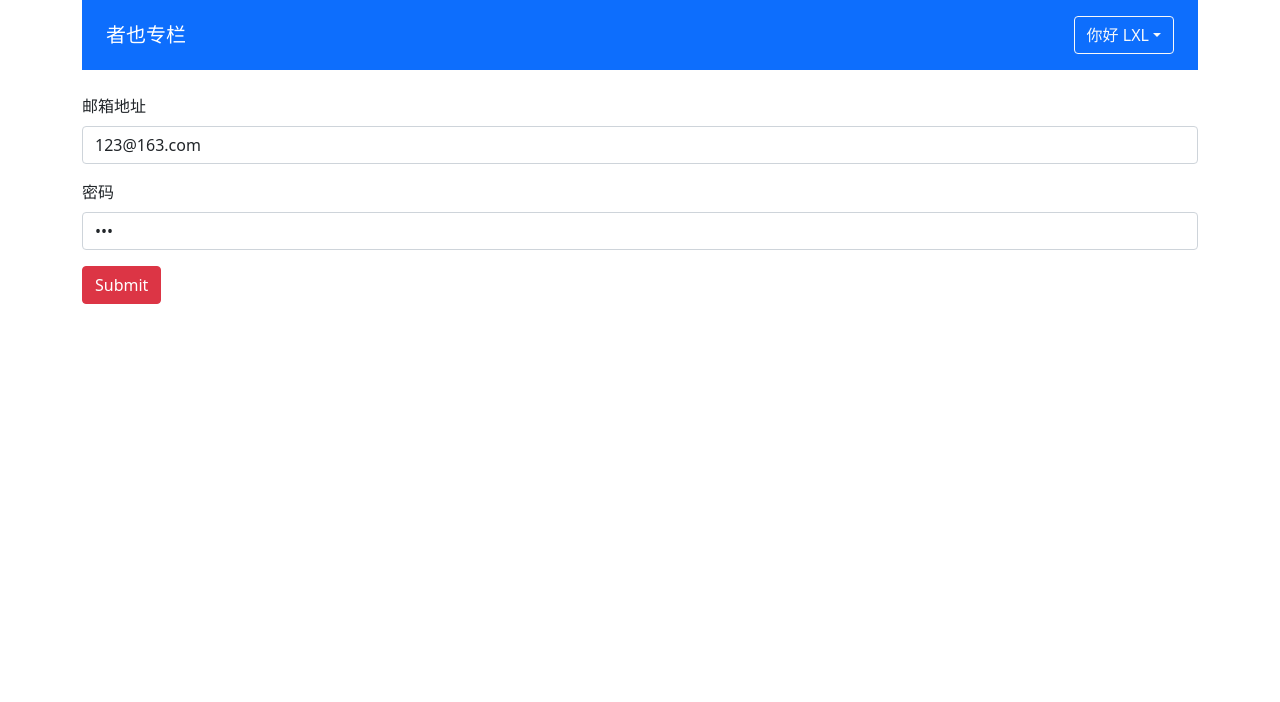
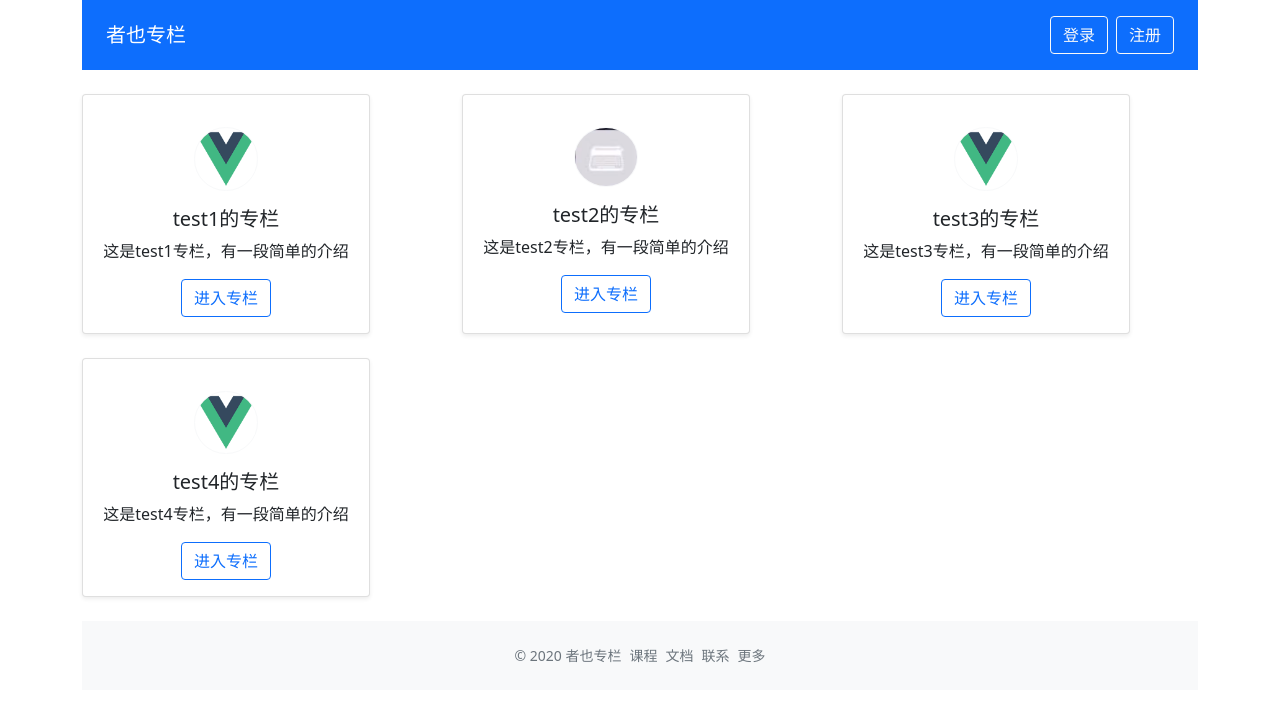
Before and after one commit to DavidLee1995/myvue3, a Vue app: page / in a window 1280 px wide. Shown: the top 702 px of the page. Built offline with nearby package versions, Linux system fonts and the light colour scheme.

Commit message:
结构更换

```diff
--- a/package.json
+++ b/package.json
@@ -10,7 +10,8 @@
   "dependencies": {
     "bootstrap": "^5.0.0-alpha2",
     "mitt": "^2.1.0",
-    "vue": "^3.0.0"
+    "vue": "^3.0.0",
+    "vue-router": "^4.0.0-beta.13"
   },
   "devDependencies": {
     "@typescript-eslint/eslint-plugin": "^2.33.0",
--- a/src/App.vue
+++ b/src/App.vue
@@ -8,88 +8,43 @@
 -->
 <template>
   <div class="container">
-    <ClobalHeader :user="currentUser"></ClobalHeader>
-    <!-- <ColumnList :list="list"></ColumnList> -->
-    <validate-form @form-submit="onFormSubmit">
-      <div class="form-group mb-3">
-        <label for="exampleInputEmail1" class="form-label">邮箱地址</label>
-        <validate-input type='text' placeholder="请输入邮箱地址" v-model="emailVal" :rules="emailRules" ref="inputRef"></validate-input>
-      </div>
-      <div class="form-group mb-3">
-        <label for="exampleInputEmail1" class="form-label">密码</label>
-        <validate-input type='password' placeholder="请输入密码" v-model="passwordVal" :rules="passwordRules"></validate-input>
-      </div>
-      <template #submit>
-        <button class="btn btn-danger">Submit</button>
-      </template>
-    </validate-form>
+    <global-header :user="currentUser"></global-header>
+    <router-view></router-view>
+    <footer class="text-center py-4 text-secondary bg-light mt-6">
+      <small>
+        <ul class="list-inline mb-0">
+          <li class="list-inline-item">© 2020 者也专栏</li>
+          <li class="list-inline-item">课程</li>
+          <li class="list-inline-item">文档</li>
+          <li class="list-inline-item">联系</li>
+          <li class="list-inline-item">更多</li>
+        </ul>
+      </small>
+    </footer>
   </div>
 </template>
 
 <script lang="ts">
-import { defineComponent, reactive, ref } from 'vue'
+import { defineComponent } from 'vue'
 import 'bootstrap/dist/css/bootstrap.min.css'
-import ClobalHeader, { UserProps } from './components/GlobalHeader.vue'
-import ValidateInput, { RulesProp } from './components/ValidateInput.vue'
-import ValidateForm from './components/ValidateForm.vue'
+import GlobalHeader, { UserProps } from './components/GlobalHeader.vue'
 // import ColumnList, { ColumnProps } from './components/ColumnList.vue'
 
 const currentUser: UserProps = {
-  isLogin: true,
+  isLogin: false,
   name: 'LXL'
 }
-const emailReg = /^([a-zA-Z]|[0-9])(\w|\\-)+@[a-zA-Z0-9]+\.([a-zA-Z]{2,4})$/
 export default defineComponent({
   name: 'App',
   components: {
     // ColumnList,
-    ClobalHeader,
-    ValidateInput,
-    ValidateForm
+    GlobalHeader
+
   },
   setup () {
-    const inputRef = ref<any>()
-    const emailRef = reactive({
-      val: '',
-      error: false,
-      message: ''
-    })
-    const emailVal = ref('123@163.com')
-    const passwordVal = ref('123')
-    const emailRules: RulesProp = [
-      { type: 'required', message: '电子郵箱地址不能为空' },
-      { type: 'email', message: '请输入正确的电子邮箱格式' }
-    ]
-    const passwordRules: RulesProp = [
-      { type: 'password', message: '密码不能为空' }
-    ]
+    return {
+      currentUser
 
-    const validateEmail = () => {
-      if (emailRef.val.trim() === '') {
-        emailRef.error = true
-        emailRef.message = 'can not be empty'
-      } else if (!emailReg.test(emailRef.val)) {
-        emailRef.error = true
-        emailRef.message = 'should be valid email'
-      } else {
-        emailRef.error = false
-      }
-    }
-    const onFormSubmit = (result: boolean) => {
-      console.log('result', inputRef.value.validateInput())
-      console.log(123, result)
-    }
-    return {
-      // list: testData,
-      currentUser,
-      emailRef,
-      validateEmail,
-      emailRules,
-      emailVal,
-      passwordVal,
-      passwordRules,
-      onFormSubmit,
-      inputRef
     }
   }
 })
--- a/src/components/ColumnList.vue
+++ b/src/components/ColumnList.vue
@@ -12,7 +12,8 @@
           <p class="card-text text-left">
             {{ column.description }}
           </p>
-          <a href="#" class="btn btn-outline-primary">进入专栏</a>
+          <!-- <router-link :to="{name:'Column',params:{id:column.id}}" class="btn btn-outline-primary">进入专栏</router-link> -->
+          <router-link :to="`/column/${column.id}`" class="btn btn-outline-primary">进入专栏</router-link>
         </div>
       </div>
     </div>
@@ -20,31 +21,7 @@
 </template>
 
 <script lang="ts">
-// const testData: ColumnProps[] = [
-//   {
-//     id: 1,
-//     title: 'test1的专栏',
-//     description: '这是test1专栏，有一段简单的介绍',
-//     avatar: require('./assets/logo.png')
-//   },
-//   {
-//     id: 2,
-//     title: 'test2的专栏',
-//     description: '这是test2专栏，有一段简单的介绍'
-//   },
-//   {
-//     id: 3,
-//     title: 'test3的专栏',
-//     description: '这是test3专栏，有一段简单的介绍',
-//     avatar: require('./assets/logo.png')
-//   },
-//   {
-//     id: 4,
-//     title: 'test4的专栏',
-//     description: '这是test4专栏，有一段简单的介绍',
-//     avatar: require('./assets/logo.png')
-//   }
-// ]
+
 import { defineComponent, PropType, computed } from 'vue'
 export interface ColumnProps {
   id: number;
--- a/src/components/GlobalHeader.vue
+++ b/src/components/GlobalHeader.vue
@@ -1,13 +1,13 @@
 
 <template>
   <nav class="navbar navbar-dark bg-primary justify-content-between mb-4 px-4">
-    <a class="navbar-brand" href="#">者也专栏</a>
+    <router-link to="/" class="navbar-brand" href="#">者也专栏</router-link>
     <ul v-if="!user.isLogin" class="list-inline mb-0">
       <li class="list-inline-item">
-        <a href="#" class="btn btn-outline-light my-2">登录</a>
+        <router-link to="/login" class="btn btn-outline-light my-2">登录</router-link>
       </li>
       <li class="list-inline-item">
-        <a href="#" class="btn btn-outline-light my-2">注册</a>
+        <router-link to="/login" class="btn btn-outline-light my-2">注册</router-link>
       </li>
     </ul>
     <ul v-else class="list-inline mb-0">
--- a/src/components/ValidateForm.vue
+++ b/src/components/ValidateForm.vue
@@ -20,11 +20,13 @@ export default defineComponent({
   setup (props, context) {
     let funcArr: ValidateFunc[] = []
     const submitForm = () => {
-      const result = funcArr.every((func) => func())
-      context.emit('form-submit', true)
+      const result = funcArr.map((func) => func()).every(result => result)
+      context.emit('form-submit', result)
     }
-    const callback = (func?: ValidateFunc) => {
-      funcArr.push(func)
+    const callback = (func: ValidateFunc | undefined) => {
+      if (func) {
+        funcArr.push(func)
+      }
     }
     emitter.on('form-item-created', callback)
     onUnmounted(() => {
--- a/src/components/ValidateInput.vue
+++ b/src/components/ValidateInput.vue
@@ -18,8 +18,9 @@ import { defineComponent, reactive, PropType, onMounted } from 'vue'
 import { emitter } from './ValidateForm.vue'
 const emailReg = /^([a-zA-Z]|[0-9])(\w|\\-)+@[a-zA-Z0-9]+\.([a-zA-Z]{2,4})$/
 interface RuleProp {
-  type: 'required' | 'email' | 'password';
+  type: 'required' | 'email' | 'custom';
   message: string;
+  validator?: () => boolean;
 }
 export type RulesProp = RuleProp[];
 export default defineComponent({
@@ -37,18 +38,18 @@ export default defineComponent({
     })
     const validateInput = () => {
       if (props.rules) {
-        const allPassed = props.rules.every((rule) => {
+        const allPassed = props.rules.every(rule => {
           let passed = true
           inputRef.message = rule.message
           switch (rule.type) {
             case 'required':
-              passed = inputRef.val.trim() !== ''
+              passed = (inputRef.val.trim() !== '')
               break
             case 'email':
               passed = emailReg.test(inputRef.val)
               break
-            case 'password':
-              passed = inputRef.val.trim() !== ''
+            case 'custom':
+              passed = rule.validator ? rule.validator() : true
               break
             default:
               break
--- a/src/main.ts
+++ b/src/main.ts
@@ -1,4 +1,33 @@
 import { createApp } from 'vue'
 import App from './App.vue'
+import { createRouter, createWebHistory } from 'vue-router'
+import Home from './views/Home.vue'
+import Login from './views/Login.vue'
+import Column from './views/columnDetail.vue'
+const routerHistory = createWebHistory()
+const router = createRouter(
+  {
+    history: routerHistory,
+    routes: [
+      {
+        path: '/',
+        name: 'home',
+        component: Home
+      },
+      {
+        path: '/login',
+        name: 'login',
+        component: Login
+      },
+      {
+        path: '/column/:id',
+        name: 'Column',
+        component: Column
+      }
+    ]
+  }
+)
 
-createApp(App).mount('#app')
+const app = createApp(App)
+app.use(router)
+app.mount('#app')
--- /dev/null
+++ b/src/views/Home.vue
@@ -0,0 +1,45 @@
+<template>
+  <div>
+    <column-list :list="list"></column-list>
+  </div>
+</template>
+<script lang="ts">
+import { defineComponent } from 'vue'
+import ColumnList, { ColumnProps } from '../components/ColumnList.vue'
+const testData: ColumnProps[] = [
+  {
+    id: 1,
+    title: 'test1的专栏',
+    description: '这是test1专栏，有一段简单的介绍',
+    avatar: require('../assets/logo.png')
+  },
+  {
+    id: 2,
+    title: 'test2的专栏',
+    description: '这是test2专栏，有一段简单的介绍'
+  },
+  {
+    id: 3,
+    title: 'test3的专栏',
+    description: '这是test3专栏，有一段简单的介绍',
+    avatar: require('../assets/logo.png')
+  },
+  {
+    id: 4,
+    title: 'test4的专栏',
+    description: '这是test4专栏，有一段简单的介绍',
+    avatar: require('../assets/logo.png')
+  }
+]
+export default defineComponent({
+  name: 'Home',
+  components: {
+    ColumnList
+  },
+  setup () {
+    return {
+      list: testData
+    }
+  }
+})
+</script>
--- /dev/null
+++ b/src/views/Login.vue
@@ -0,0 +1,74 @@
+<template>
+  <validate-form @form-submit="onFormSubmit">
+      <div class="form-group mb-3">
+        <label for="exampleInputEmail1" class="form-label">邮箱地址</label>
+        <validate-input type='text' placeholder="请输入邮箱地址" v-model="emailVal" :rules="emailRules" ref="inputRef"></validate-input>
+      </div>
+      <div class="form-group mb-3">
+        <label for="exampleInputEmail1" class="form-label">密码</label>
+        <validate-input type='password' placeholder="请输入密码" v-model="passwordVal" :rules="passwordRules"></validate-input>
+      </div>
+      <template #submit>
+        <button class="btn btn-primary">提交</button>
+      </template>
+    </validate-form>
+</template>
+<script lang="ts">
+import { defineComponent, reactive, ref } from 'vue'
+import ValidateInput, { RulesProp } from '../components/ValidateInput.vue'
+import ValidateForm from '../components/ValidateForm.vue'
+import { useRouter } from 'vue-router'
+const emailReg = /^([a-zA-Z]|[0-9])(\w|\\-)+@[a-zA-Z0-9]+\.([a-zA-Z]{2,4})$/
+export default defineComponent({
+  name: 'Home',
+  components: {
+    ValidateInput,
+    ValidateForm
+  },
+  setup () {
+    const inputRef = ref<any>()
+    const router = useRouter()
+    const emailRef = reactive({
+      val: '',
+      error: false,
+      message: ''
+    })
+    const emailVal = ref(null)
+    const passwordVal = ref(null)
+    const emailRules: RulesProp = [
+      { type: 'required', message: '电子郵箱地址不能为空' },
+      { type: 'email', message: '请输入正确的电子邮箱格式' }
+    ]
+    const passwordRules: RulesProp = [
+      { type: 'required', message: '密码不能为空' }
+    ]
+    const validateEmail = () => {
+      if (emailRef.val.trim() === '') {
+        emailRef.error = true
+        emailRef.message = 'can not be empty'
+      } else if (!emailReg.test(emailRef.val)) {
+        emailRef.error = true
+        emailRef.message = 'should be valid email'
+      } else {
+        emailRef.error = false
+      }
+    }
+    const onFormSubmit = (result: boolean) => {
+      console.log('result', result)
+      if (result) {
+        router.push({ path: '/' })
+      }
+    }
+    return {
+      emailRef,
+      validateEmail,
+      emailRules,
+      emailVal,
+      passwordVal,
+      passwordRules,
+      onFormSubmit,
+      inputRef
+    }
+  }
+})
+</script>
--- /dev/null
+++ b/src/views/columnDetail.vue
@@ -0,0 +1,18 @@
+<template>
+    <div>
+      <pre>{{route}}</pre>
+    </div>
+</template>
+<script lang='ts'>
+import { defineComponent } from 'vue'
+import { useRoute } from 'vue-router'
+export default defineComponent({
+  name: 'ColumDetail',
+  setup () {
+    const route = useRoute()
+    return {
+      route
+    }
+  }
+})
+</script>
```
Also changed, not shown: src/testData.ts (added, +66 -0 lines), src/assets/微信图片_20201012143437.png (added), 1 other file (tests, documents, lock files or other folders).
